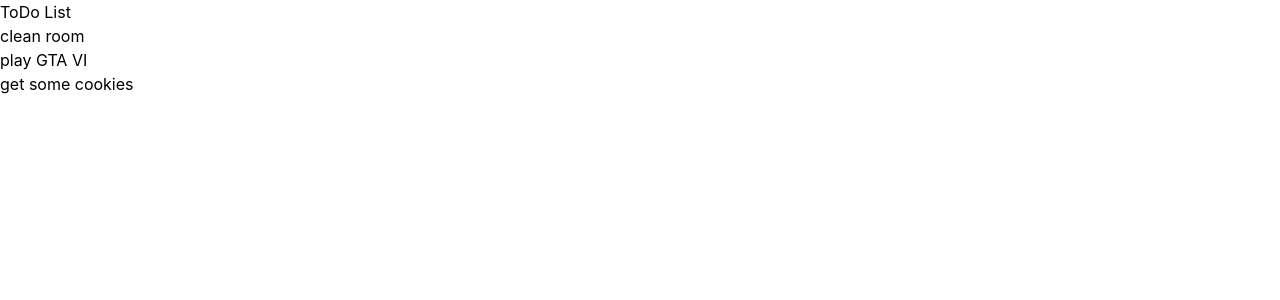
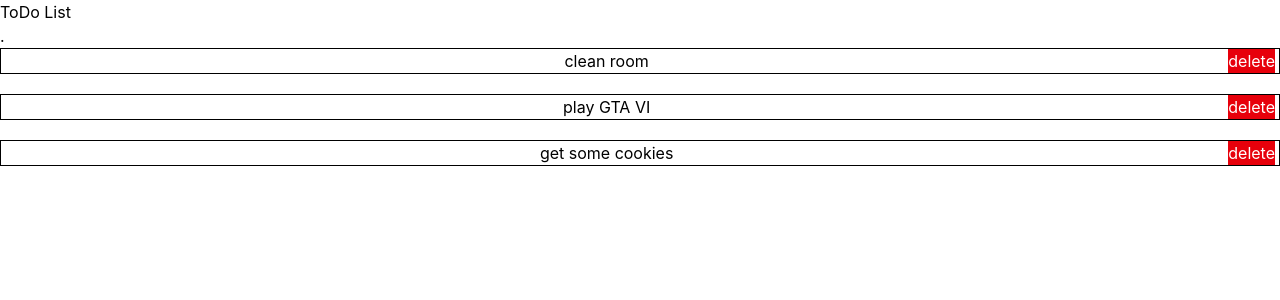
Before and after one commit to javohir-jafarov/reactjs, a React (Vite) app: page / in a window 1280 px wide. Shown: the top 300 px of the page. Built offline with nearby package versions, Linux system fonts and the light colour scheme.

Commit message:
remove a li from another file, and put it in ToDoList.jsx, and working on input

```diff
--- a/src/components/Li.jsx
+++ /dev/null
@@ -1,9 +0,0 @@
-import React from 'react'
-
-const Li = (props) => {
-  return (
-    <li key={props.i}>{props.item}</li>
-  )
-}
-
-export default Li
--- a/src/components/ToDoList.jsx
+++ b/src/components/ToDoList.jsx
@@ -1,5 +1,4 @@
-import React, {useState} from 'react'
-import Li from './Li'
+import React, { useState } from 'react'
 
 const ToDoList = () => {
 
@@ -11,11 +10,20 @@ const ToDoList = () => {
 
   return (
     <div>
-        <h1>ToDo List</h1>
-        <ol>
-          {tasks.map((item, index) => <Li i={index} item={item}/>)}
+      <h1>ToDo List</h1>
+      .
+      <ol className='flex flex-col gap-5'>
+        {tasks.map((item, index) =>
 
-        </ol>
+          <li
+            className='flex gap-5 border px-1'
+            key={index}
+
+          ><span className='text-center flex-1'>{item}</span>
+          <button className='bg-red-600 text-white cursor-pointer'>delete</button>
+          </li>
+        )}
+      </ol>
     </div>
   )
 }
```
